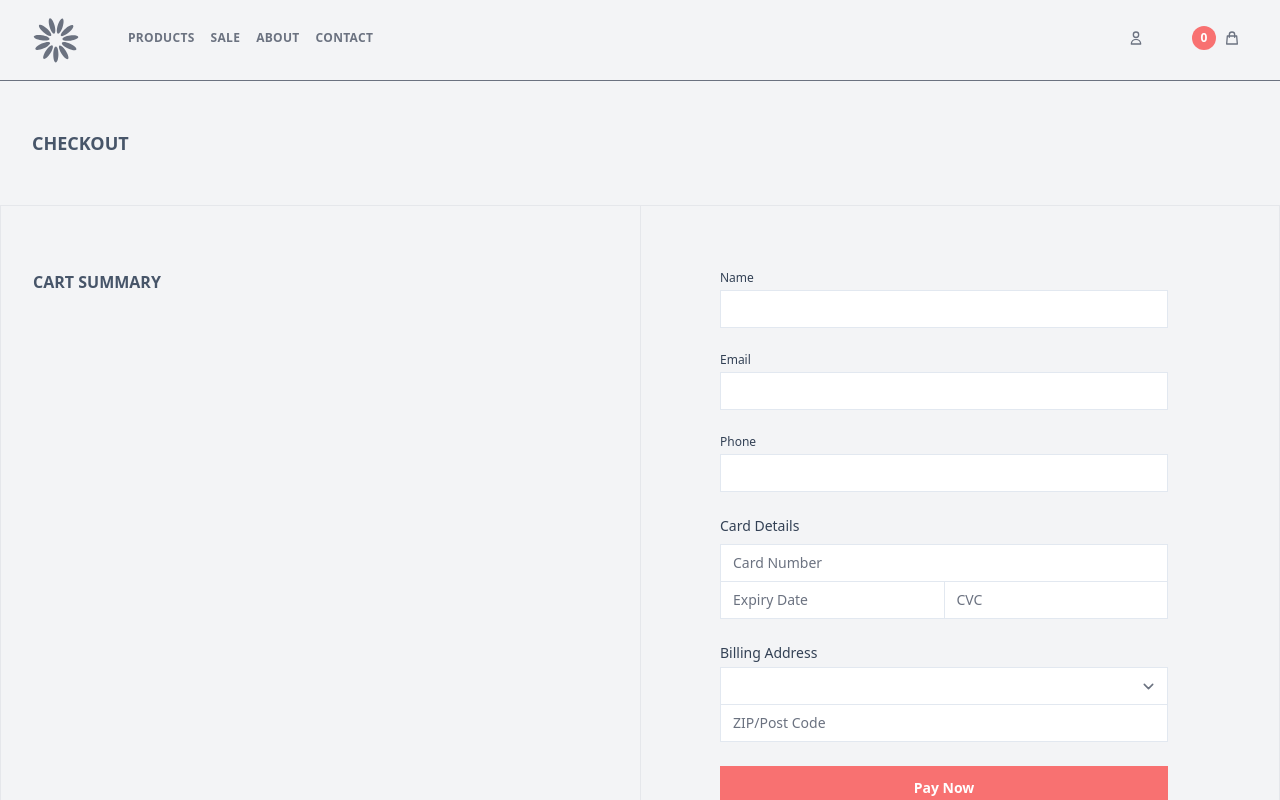
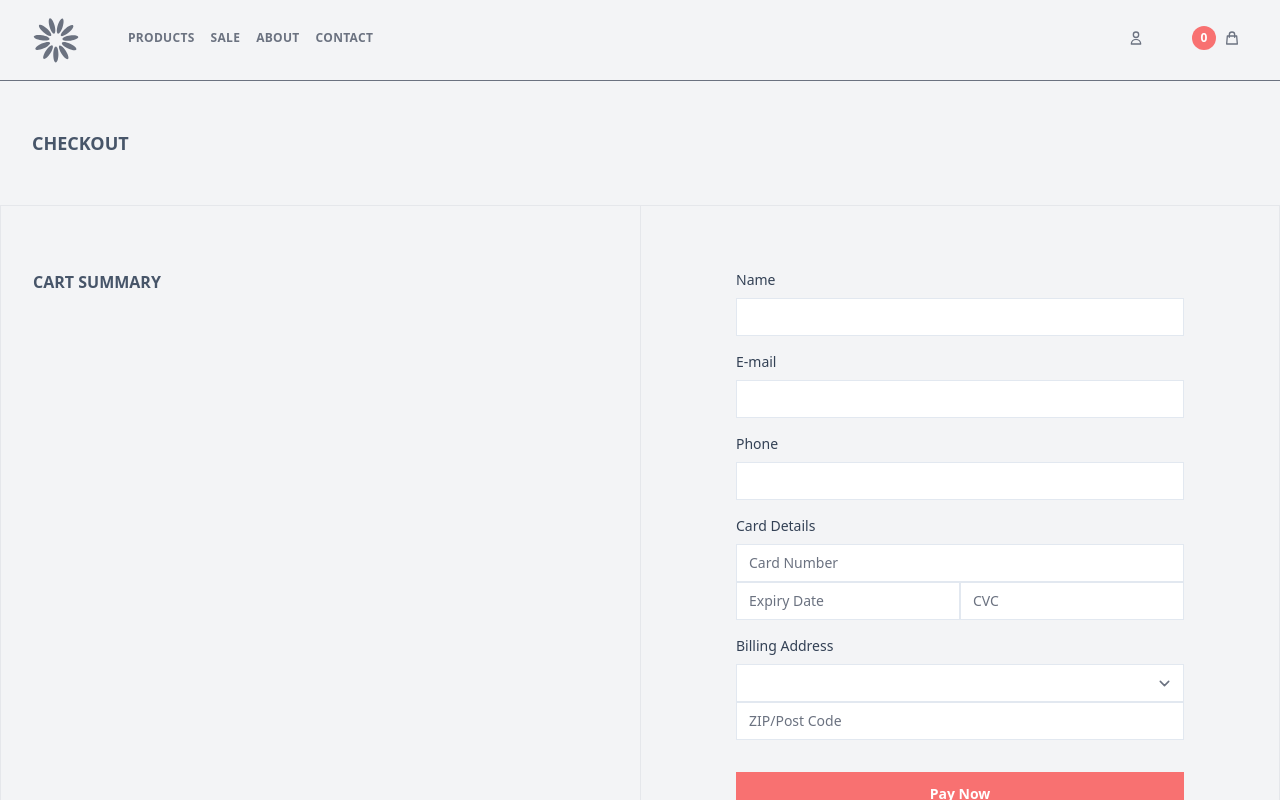
Before and after one commit to gosiajaninska/next-app, a Next.js app: page /checkout in a window 1280 px wide. Shown: the top 800 px of the page. Built offline with nearby package versions, Linux system fonts and the light colour scheme.

Commit message:
ref: form input component

```diff
--- a/components/CheckoutForm.tsx
+++ b/components/CheckoutForm.tsx
@@ -1,6 +1,7 @@
 import { useForm, SubmitHandler } from "react-hook-form";
 import { yupResolver } from '@hookform/resolvers/yup';
 import * as yup from 'yup';
+import { Input } from "./form/input";
 
 
 const checkoutFormSchema = yup.object({
@@ -28,117 +29,98 @@ export const CheckoutForm = () => {
   return (
     <section>
 
-      <div className="grid grid-cols-1 mx-auto max-w-screen-2xl md:grid-cols-2 px-8 border divide-x">
-        <div className="py-16">
+      <div className="grid grid-cols-1 mx-auto max-w-screen-2xl md:grid-cols-2 border md:divide-x">
+        <div className="py-16 px-8">
           <h2 className="uppercase text-md font-bold text-slate-600 mb-12 ">Cart summary</h2>
         </div>
 
-        <div className="py-16">
+        <div className="py-16 px-8">
           <div className="max-w-lg px-8 mx-auto">
             <form
               onSubmit={handleSubmit(onSubmit)}
-              className="grid grid-cols-6 gap-6"
+              className="grid grid-cols-6 gap-4"
             >
               <div className="col-span-6">
-                <label
-                  htmlFor="FirstName"
-                  className="block text-xs font-medium text-slate-700"
-                >
-                  Name
-                </label>
-
-                <input
+                <Input
+                  id="FirstName"
+                  label="Name"
+                  autocomplete="name"
                   type="text"
-                  id="FirstName"
-                  {...register("name")}
-                  autoComplete="name"
-                  className="w-full mt-1 border-slate-200 rounded-xs  sm:text-sm"
+                  inputAttributes={{...register("name")}}
+                  errorMessage={errors.name?.message}
                 />
               </div>
 
               <div className="col-span-6">
-                <label htmlFor="Email" className="block text-xs font-medium text-slate-700">
-                  Email
-                </label>
-
-                <input
+                <Input
+                  id="Email"
+                  label="E-mail"
+                  autocomplete="email"
                   type="email"
-                  id="Email"
-                  {...register("email")}
-                  autoComplete="email"
-                  className="w-full mt-1 border-slate-200 rounded-xs  sm:text-sm"
+                  inputAttributes={{...register("email")}}
+                  errorMessage={errors.email?.message}
                 />
               </div>
 
               <div className="col-span-6">
-                <label htmlFor="Phone" className="block text-xs font-medium text-slate-700">
-                  Phone
-                </label>
-
-                <input
+                <Input
+                  id="phone"
+                  label="Phone"
+                  autocomplete="tel"
                   type="tel"
-                  id="Phone"
-                  {...register("phone")}
-                  autoComplete="tel"
-                  className="w-full mt-1 border-slate-200 rounded-xs  sm:text-sm"
+                  inputAttributes={{...register("phone")}}
+                  errorMessage={errors.phone?.message}
                 />
               </div>
 
-              <fieldset className="col-span-6">
-                <legend className="block text-sm font-medium text-slate-700">
+              <fieldset className="col-span-6 grid grid-cols-2 gap-0">
+                <legend className="block mb-2 text-sm font-medium text-slate-700">
                   Card Details
                 </legend>
 
-                <div className="mt-1 -space-y-px rounded-xs ">
-                  <div>
-                    <label htmlFor="CardNumber" className="sr-only"> Card Number </label>
-
-                    <input
+                <div className="col-span-2">
+                  <label htmlFor="cardNumber" className="sr-only"> Card Number </label>
+                  <Input
+                    id="cardNumber"
+                    placeholder="Card Number"
+                    autocomplete="cc-number"
                     type="text"
-                      id="CardNumber"
-                      {...register("cardNumber")}
-                      autoComplete="cc-number"
-                      placeholder="Card Number"
-                      className="relative w-full mt-1 border-slate-200 rounded-t-xs focus:z-10 sm:text-sm"
+                    inputAttributes={{...register("cardNumber")}}
+                    errorMessage={errors.cardNumber?.message}
                   />
                 </div>
 
-                  <div className="flex -space-x-px">
-                    <div className="flex-1">
+                <div className="col-span-1">
                   <label htmlFor="CardExpiry" className="sr-only"> Card Expiry </label>
-
-                      <input
+                  <Input
+                    id="cardExpiry"
+                    placeholder="Expiry Date"
+                    autocomplete="cc-exp"
                     type="text"
-                        id="CardExpiry"
-                        {...register("cardExpiry")}
-                        autoComplete="cc-exp"
-                        placeholder="Expiry Date"
-                        className="relative w-full border-slate-200 rounded-bl-xs focus:z-10 sm:text-sm"
+                    inputAttributes={{...register("cardExpiry")}}
+                    errorMessage={errors.cardExpiry?.message}
                   />
                 </div>
 
-                    <div className="flex-1">
+                <div className="col-span-1">
                   <label htmlFor="CardCVC" className="sr-only"> Card CVC </label>
-
-                      <input
+                  <Input
+                    id="cardCVC"
+                    placeholder="CVC"
+                    autocomplete="off"
                     type="text"
-                        id="CardCVC"
-                        {...register("cardCVC")}
-                        autoComplete="off"
-                        placeholder="CVC"
-                        className="relative w-full border-slate-200 rounded-br-xs focus:z-10 sm:text-sm"
+                    inputAttributes={{...register("cardCVC")}}
+                    errorMessage={errors.cardCVC?.message}
                   />
                 </div>
-                  </div>
-                </div>
+
               </fieldset>
 
-              <fieldset className="col-span-6">
-                <legend className="block text-sm font-medium text-slate-700">
+              <fieldset className="col-span-6 grid grid-cols-1 gap-0">
+                <legend className="block mb-2 text-sm font-medium text-slate-700">
                   Billing Address
                 </legend>
 
-                <div className="mt-1 -space-y-px bg-white rounded-xs ">
                   <div>
                     <label htmlFor="Country" className="sr-only">Country</label>
 
@@ -161,22 +143,21 @@ export const CheckoutForm = () => {
 
                   <div>
                     <label className="sr-only" htmlFor="PostalCode"> ZIP/Post Code </label>
+                    <Input
+                      id="postalCode"
+                      placeholder="ZIP/Post Code"
+                      autocomplete="postal-code"
+                      type="text"
+                      inputAttributes={{...register("postalCode")}}
+                      errorMessage={errors.postalCode?.message}
+                    />
 
-                    <input
-                      type="text"
-                      id="PostalCode"
-                      {...register("postalCode")}
-                      autoComplete="postal-code"
-                      placeholder="ZIP/Post Code"
-                      className="relative w-full border-slate-200 rounded-b-xs focus:z-10 sm:text-sm"
-                    />
-                  </div>
                   </div>
               </fieldset>
 
               <div className="col-span-6">
                 <button
-                  className="block w-full rounded-xs bg-red-400 font-bold p-3 text-sm text-white transition hover:shadow-lg"
+                  className="block w-full mt-4 rounded-xs bg-red-400 font-bold p-3 text-sm text-white transition hover:shadow-lg"
                 >
                   Pay Now
                 </button>
--- /dev/null
+++ b/components/form/Input.tsx
@@ -0,0 +1,33 @@
+interface InputProps {
+  id: string,
+  label?: string,
+  placeholder?: string,
+  autocomplete: string,
+  type: string,
+  inputAttributes: any,
+  errorMessage?: string,
+}
+
+export const Input = ({id, label, placeholder, autocomplete, type, inputAttributes, errorMessage}: InputProps) => {
+  return (
+    <>
+      {label &&
+        <label
+          htmlFor={id}
+          className="block mb-2 text-sm font-medium text-slate-700"
+        >
+          {label}
+        </label>
+      }
+      <input
+        id={id}
+        type={type}
+        autoComplete={autocomplete}
+        {...inputAttributes}
+        placeholder={placeholder}
+        className="w-full border-slate-200 rounded-xs sm:text-sm"
+      />
+      <p>{errorMessage}</p>
+    </>
+  );
+}
```
Lines whose indentation alone changed are shown as unchanged.
